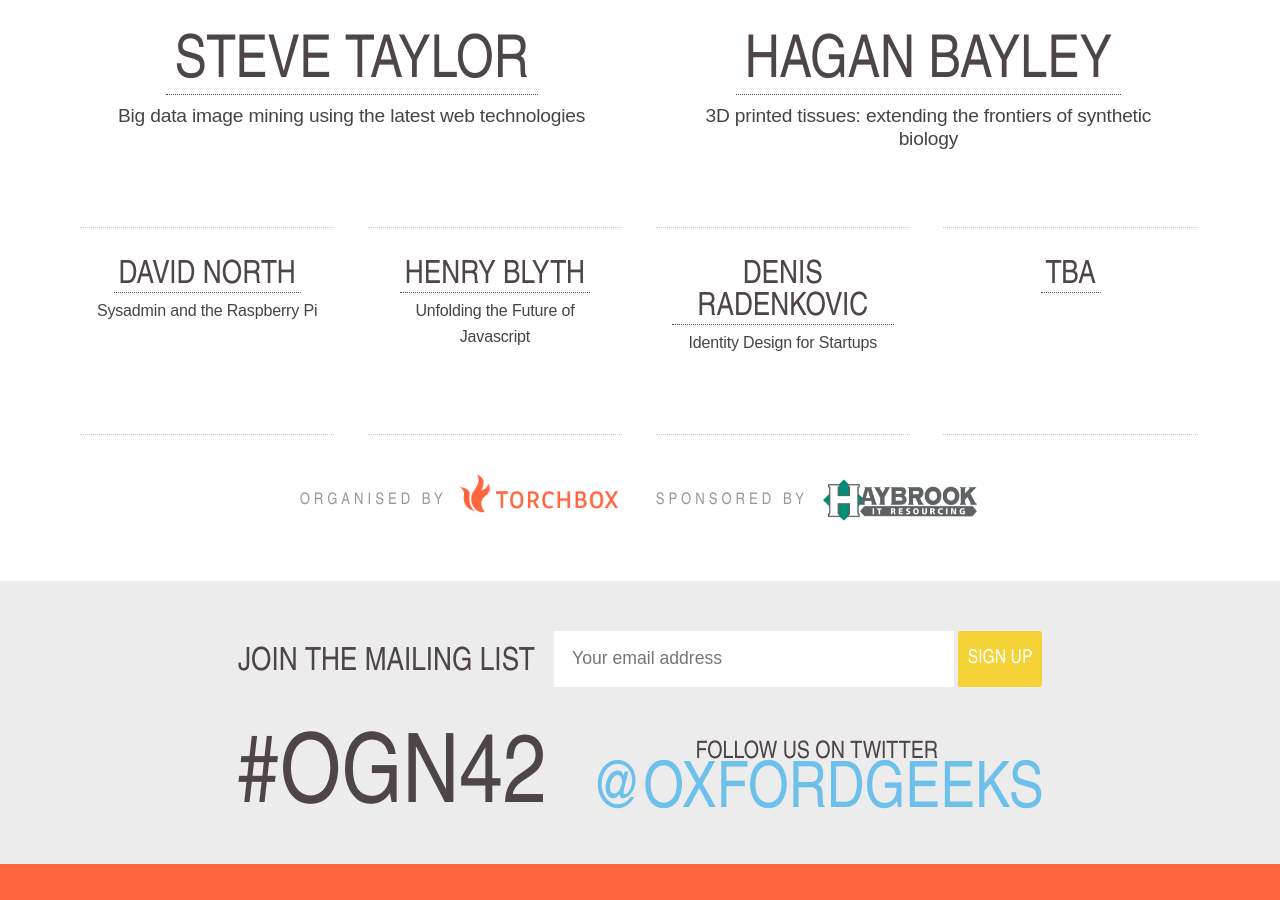
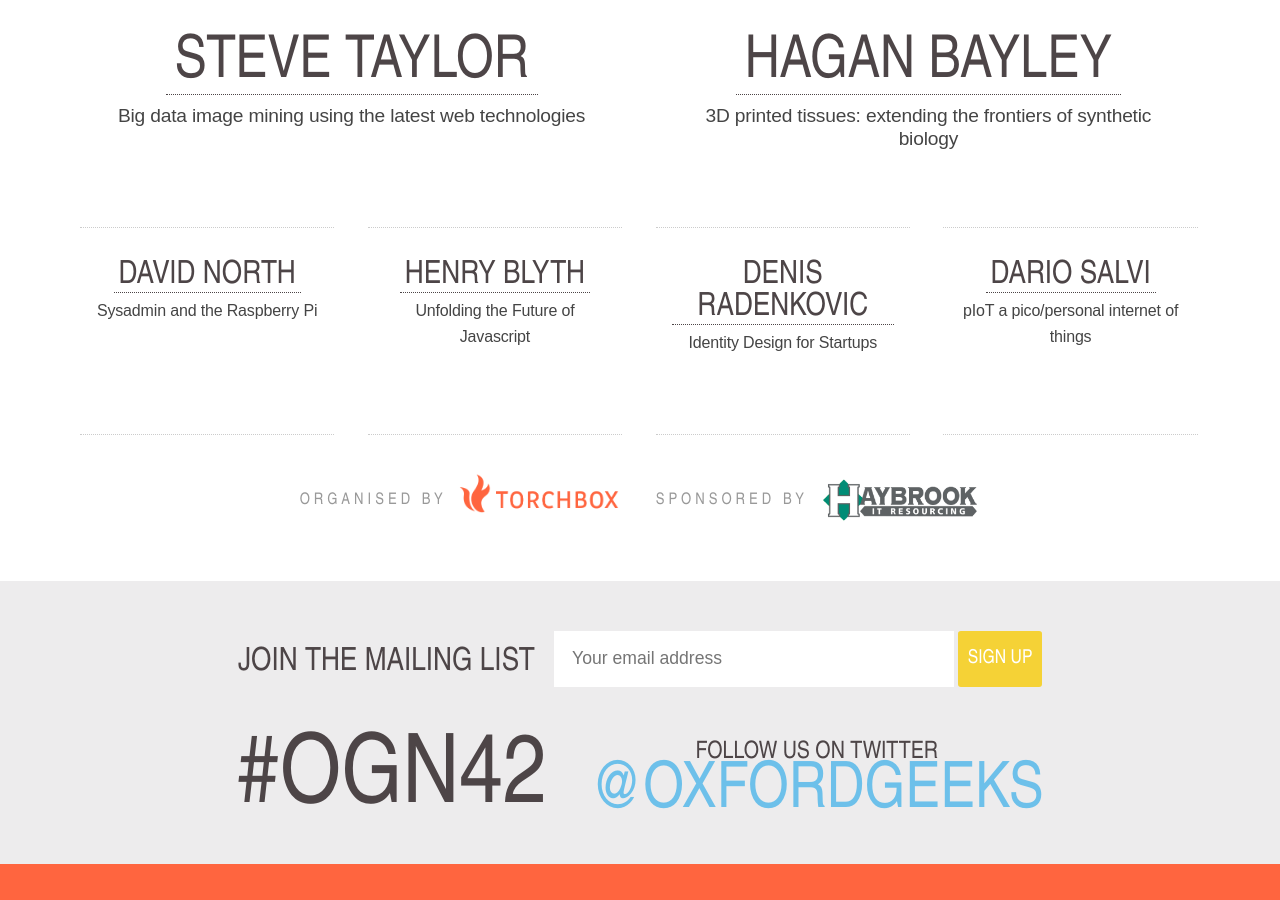
Before and after one commit to torchbox/ogn, a Jekyll site: the page built from _posts/2015-09-09-ogn42.markdown, in a window 1280 px wide and 900 px high, scrolled down 653 px. Built offline with Jekyll 4.4.1, drawn with Linux system fonts in a browser that asks for light colours; nearby versions of some CDN libraries; Markdown is read by kramdown in place of the engine named in the settings.

Commit message:
final microslot

```diff
--- a/_posts/2015-09-09-ogn42.markdown
+++ b/_posts/2015-09-09-ogn42.markdown
@@ -63,7 +63,7 @@ keynoters: [TBA, TBA]
         <p>Identity Design for Startups</p>
     </li>
     <li itemprop="performer" itemscope="itemscope" itemtype="http://schema.org/Person">
-        <a href="" itemprop="url"><h2 itemprop="name">TBA</h2></a>
-        <p></p>
+        <a href="" itemprop="url"><h2 itemprop="name">Dario Salvi</h2></a>
+        <p>pIoT a pico/personal internet of things</p>
     </li>
 </ul>
```
